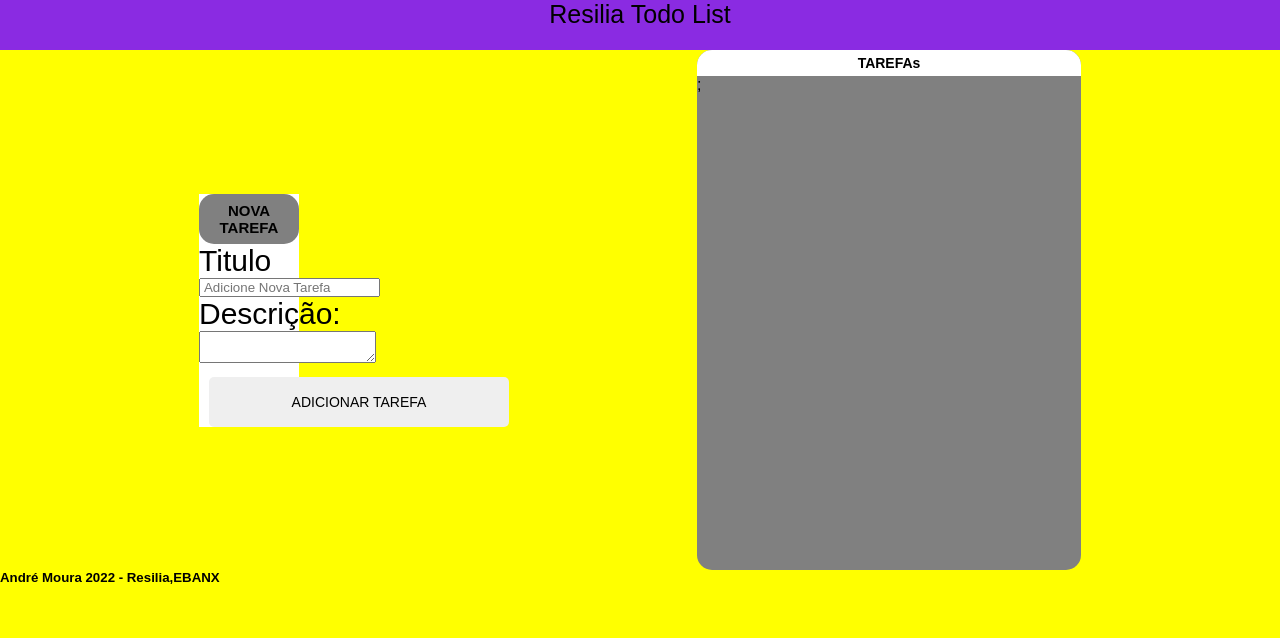
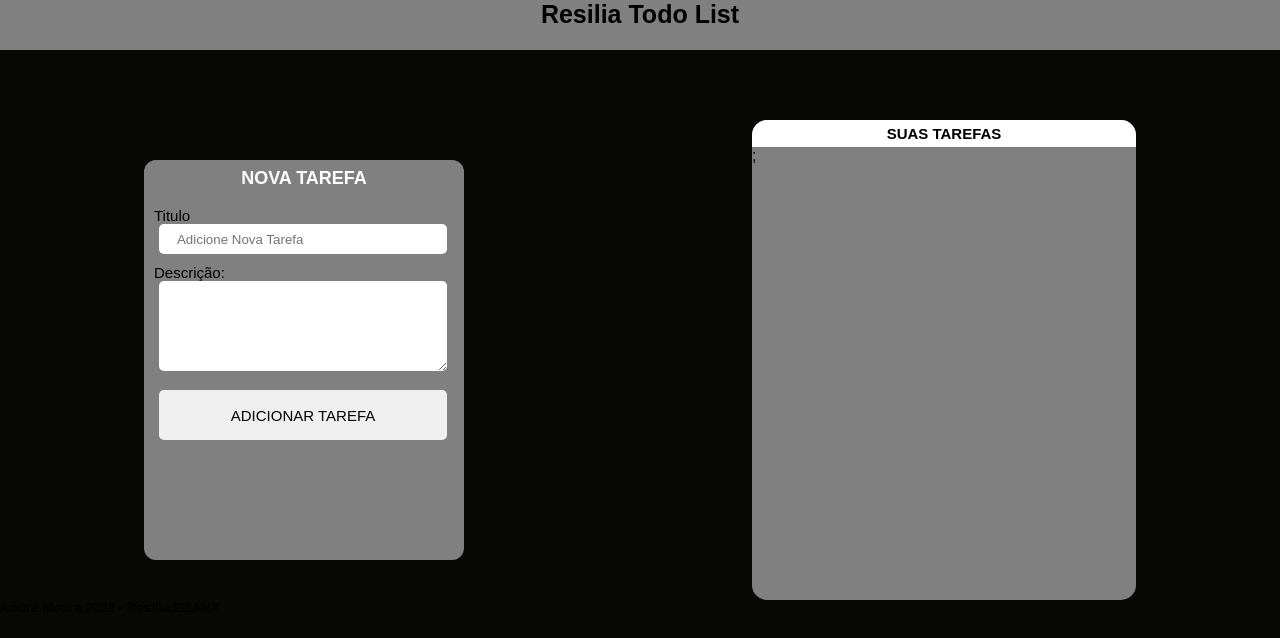
Before and after one commit to AndreFelipeMoura/ToDo-List, a React (Vite) app: page / in a window 1280 px wide. Shown: the top 638 px of the page. Built offline with nearby package versions, Linux system fonts and the light colour scheme.

Commit message:
Correções

```diff
--- a/package.json
+++ b/package.json
@@ -10,7 +10,8 @@
   },
   "dependencies": {
     "react": "^18.2.0",
-    "react-dom": "^18.2.0"
+    "react-dom": "^18.2.0",
+    "react-icons": "^4.4.0"
   },
   "devDependencies": {
     "@types/react": "^18.0.17",
--- a/src/components/header/Header.jsx
+++ b/src/components/header/Header.jsx
@@ -5,7 +5,11 @@
  function Header() {
     return (
 
-    <><div className="header">    <p className="title">Resilia Todo List</p></div></>
+    <>
+    <div className="header">
+     <h1 className="title"> Resilia Todo List </h1>
+     </div>
+     </>
 
 
 
--- a/src/components/list/List.jsx
+++ b/src/components/list/List.jsx
@@ -1,4 +1,5 @@
 import { useState } from "react";
+import {} from "react-icons"
 import Header from "../header/Header";
 
 
@@ -75,7 +76,7 @@
     </section>
     <section>
         <div className="tarefas">
-        <h2 className="titulo-tarefas"> TAREFAs </h2>
+        <h2 className="titulo-tarefas"> SUAS TAREFAS </h2>
                    <ul>
                         {list.map((task) => (
 
--- a/src/components/list/list.css
+++ b/src/components/list/list.css
@@ -1,7 +1,7 @@
 .list {
     background: white;
-    border-radius: 2px;
-    margin-top: -15rem;
+    border-radius: 1rm;
+    margin-top: -10rem;
     padding: 70px 60px;
   }
 
@@ -18,15 +18,14 @@
   }
 
   .input-add {
-    background-color: white;
-    font-size: 16px;
+    background: white;
     display: flex;
+    gap: 0.25rem;
     align-items: center;
+    font-size: 15px;
+  }
 
 
-
-    gap: 0.25rem;
-  }
 
   input {
     flex: 1;
@@ -39,7 +38,6 @@
     font-weight: 600;
     border-radius: 8px;
     border: 0;
-
     color: white;
     display: flex;
     flex-direction: row;
@@ -54,3 +52,7 @@
   .delete-task {
     background: red;
   }
+  main {
+    width: 70%;
+    padding-left: 10%;
+  }
--- a/src/index.css
+++ b/src/index.css
@@ -3,61 +3,82 @@
   padding: 0;
   box-sizing: border-box;
   font-family: 'Open-sans' , sans-serif;
-
 }
 
 body {
-  background-color: yellow;
-
+  background-color: rgb(8, 8, 4);
 }
 
-
 .header {
-  background-color: blueviolet;
-
+  background-color: gray;
   height: 50px;
 }
 
 .title {
   text-align: center;
   font-size: 25px;
+  font-weight: 800;
+ }
 
- }
 .container {
   display: flex;
   flex-wrap: wrap;
   align-items: center;
   justify-content: space-around;
+  margin-top: 70px;
 }
 
 .list {
-  width: 100px;
+  width: 25vw;
+  height:50vh;
+  background-color:gray;
+  border-radius: 12px;
+}
 
-  background-color: white;
+input {
+  width: 90%;
+  height: 30px;
+  border-radius: 5px;
+  border: none;
+  margin-left: 15px;
+  padding: 15px;
+
+}
+
+textarea {
+  width: 90%;
+  height: 90px;
+  border-radius: 5px;
+  border: none;
+  margin-left: 15px;
+  padding: 15px;
+
 }
 
 .titulo-nova-tarefa {
   background-color: gray;
-
+  color:white;
   padding:8px;
-  border-radius: 15px;
-  font-size: 15px;
+  border-radius: 15px 15px 0 0;
+  font-size: 18px;
   text-align: center;
 
 }
 
 p {
-  font-weight: 300;
-  font-size: 30px;
+  font-weight: 400;
+  font-size: 15px;
+  margin-left: 10px;
+  margin-top: 10px;
 
 }
 
 button {
-  width: 300px;
+  width: 90%;
   height: 50px;
-  margin-left: 10px;
-  margin-top: 10px;
-  font-size: 14px;
+  margin-left: 15px;
+  margin-top: 15px;
+  font-size: 15px;
   border-radius: 5px;
   border: none;
   cursor: pointer;
@@ -71,8 +92,8 @@
 
 .tarefas {
   width: 30vw;
-  height: 65vh;
-  background: gray;
+  height: 60vh;
+  background-color: gray;
   border-radius: 15px;
 }
 
@@ -80,7 +101,7 @@
   background: white;
   color: black;
   border-radius: 15px 15px 0 0;
-  font-size: 14px;
+  font-size: 15px;
   text-align: center;
   padding: 5px;
 }
@@ -109,10 +130,8 @@
 }
 
 .completed p {
-
   background-color: green;
   padding: 5px;
-
 }
 
 label {
@@ -121,7 +140,7 @@
 }
 
 .checkbox {
-  width: 20px;
+  width: 12px;
 }
 
 .delete-task {
```
Also changed, not shown: 1 other file (tests, documents, lock files or other folders).
